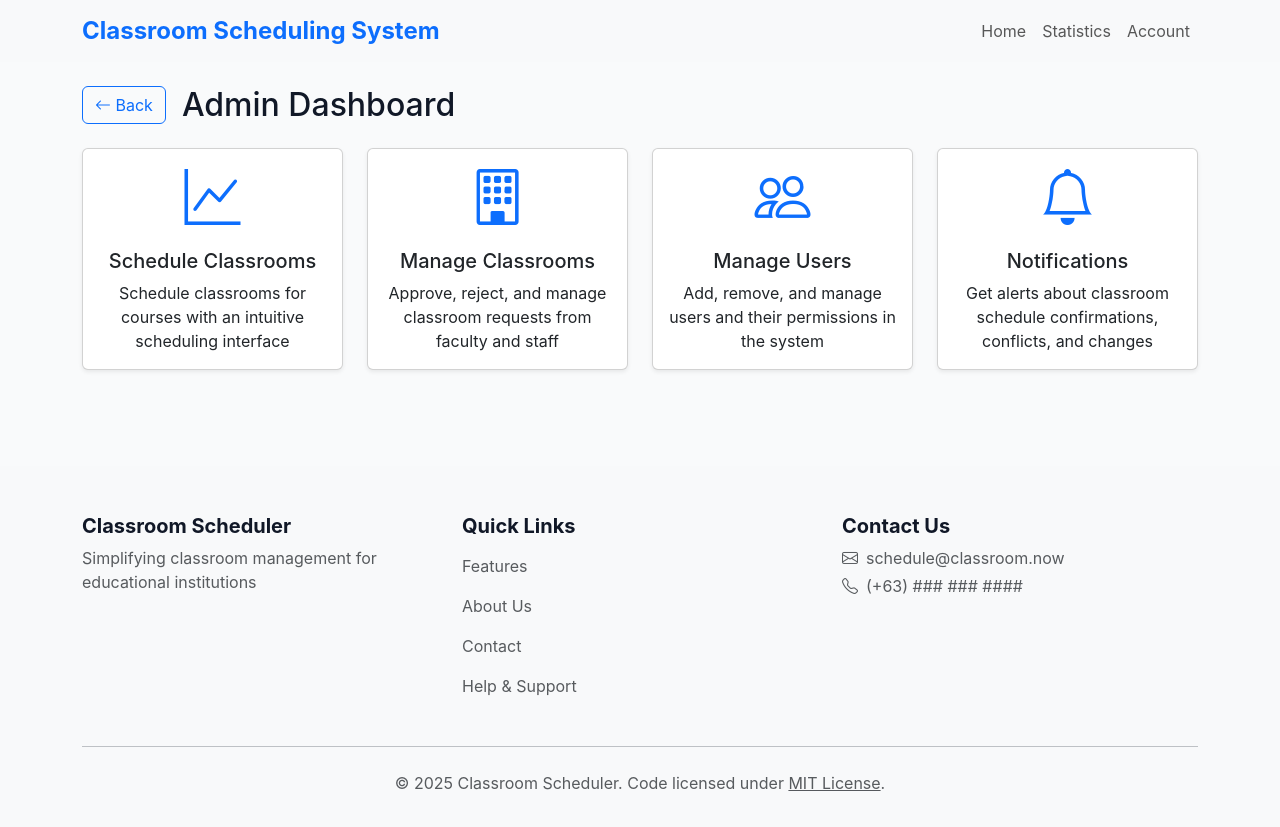
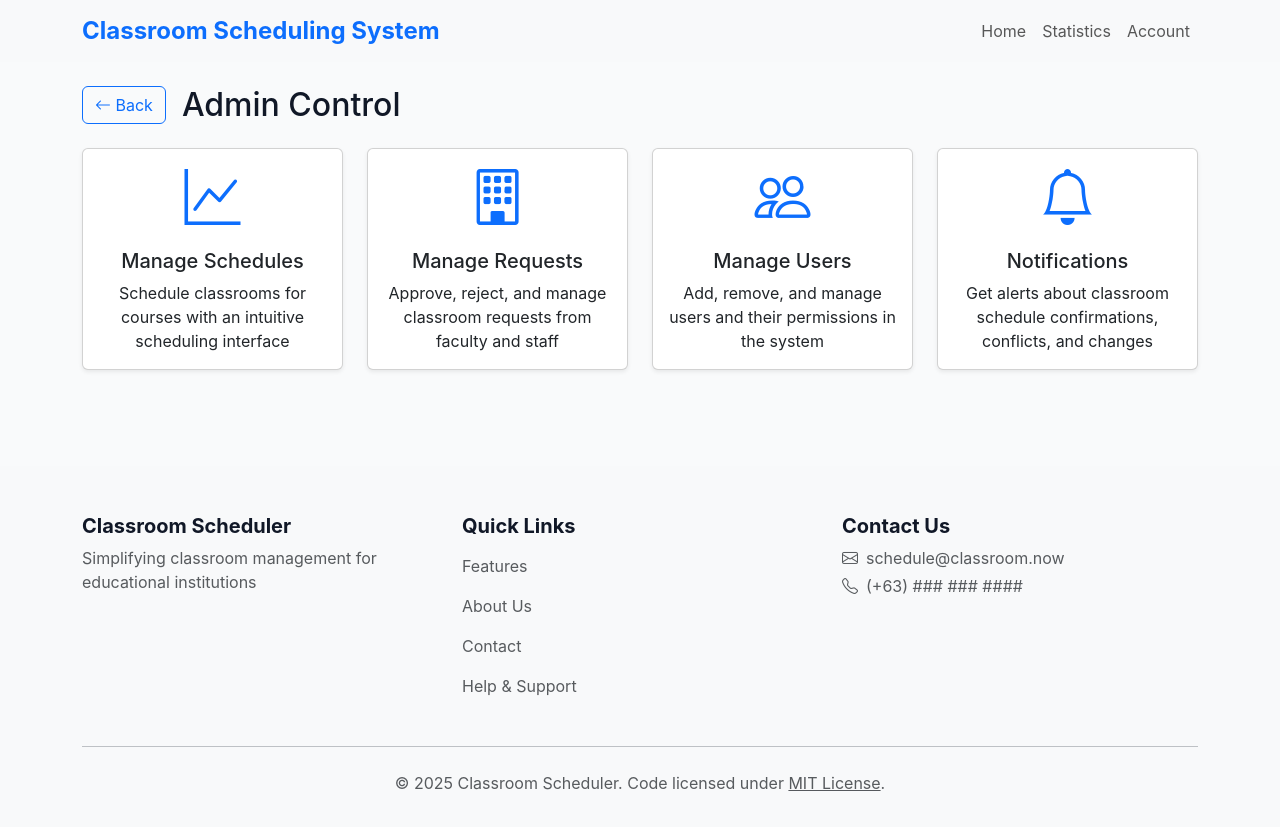
Before and after one commit to ne0zepG/classroom-scheduler-ui, an Angular app: page /admin in a window 1280 px wide. Built offline with nearby package versions, Linux system fonts and the light colour scheme.

Commit message:
Refactor code in schedule, statistics and admin-control components

```diff
--- a/src/app/components/admin-control/admin-control.component.html
+++ b/src/app/components/admin-control/admin-control.component.html
@@ -4,7 +4,7 @@
       <button class="btn btn-outline-primary me-3" (click)="goBack()">
         <i class="bi bi-arrow-left"></i> Back
       </button>
-      <h2 class="mb-0">Admin Dashboard</h2>
+      <h2 class="mb-0">Admin Control</h2>
     </div>
   </div>
 
@@ -20,7 +20,7 @@
           <div class="display-4 mb-3 text-primary">
             <i class="bi bi-graph-up"></i>
           </div>
-          <h3 class="h5 card-title">Schedule Classrooms</h3>
+          <h3 class="h5 card-title">Manage Schedules</h3>
           <p class="card-text">
             Schedule classrooms for courses with an intuitive scheduling
             interface
@@ -29,12 +29,16 @@
       </div>
     </div>
     <div class="col-md-6 col-lg-3">
-      <div class="card h-100 shadow-sm" style="cursor: pointer">
+      <div
+        class="card h-100 shadow-sm"
+        style="cursor: pointer"
+        routerLink="/requests"
+      >
         <div class="card-body text-center">
           <div class="display-4 mb-3 text-primary">
             <i class="bi bi-building"></i>
           </div>
-          <h3 class="h5 card-title">Manage Classrooms</h3>
+          <h3 class="h5 card-title">Manage Requests</h3>
           <p class="card-text">
             Approve, reject, and manage classroom requests from faculty and
             staff
--- a/src/app/components/schedule/schedule.component.html
+++ b/src/app/components/schedule/schedule.component.html
@@ -4,7 +4,7 @@
       <button class="btn btn-outline-primary me-3" (click)="goBack()">
         <i class="bi bi-arrow-left"></i> Back
       </button>
-      <h2 class="mb-0">Manage Classrooms Schedules</h2>
+      <h2 class="mb-0">Manage Schedules</h2>
     </div>
     <button class="btn btn-primary" (click)="openAddScheduleModal()">
       <i class="bi bi-plus-circle me-2"></i>Add New Schedule
@@ -53,13 +53,11 @@
     </div>
   </div>
 
-  <!-- Schedules table -->
+  <!-- Items per page selector -->
   <div
     *ngIf="!isLoading && filteredSchedules.length > 0"
-    class="table-responsive"
+    class="d-flex justify-content-end mb-2 align-items-center"
   >
-    <!-- Page size dropdown -->
-    <div class="d-flex justify-content-end mb-2 align-items-center">
     <span class="me-2">Items per page:</span>
     <select
       class="form-select form-select-sm w-auto"
@@ -75,6 +73,8 @@
     </select>
   </div>
 
+  <!-- Schedules table -->
+  <div *ngIf="!isLoading" class="table-responsive">
     <table class="table table-striped table-hover">
       <thead>
         <tr>
@@ -144,8 +144,32 @@
       </tbody>
     </table>
 
-    <!-- Pagination -->
-    <div class="d-flex justify-content-between align-items-center">
+    <!-- No results from search -->
+    <div
+      *ngIf="schedules.length > 0 && filteredSchedules.length === 0"
+      class="text-center my-5"
+    >
+      <i class="bi bi-search display-1 text-muted"></i>
+      <p class="lead mt-3">No results found</p>
+      <p class="text-muted">Try adjusting your search terms</p>
+      <button class="btn btn-outline-primary mt-2" (click)="clearSearch()">
+        Clear Search
+      </button>
+    </div>
+
+    <!-- No requests message -->
+    <div *ngIf="schedules.length === 0" class="text-center my-5">
+      <i class="bi bi-calendar-x display-1 text-muted"></i>
+      <p class="lead mt-3">No schedules found</p>
+      <p class="text-muted">Create a new schedule to get started</p>
+    </div>
+  </div>
+
+  <!-- Pagination controls -->
+  <div
+    class="d-flex justify-content-between align-items-center"
+    *ngIf="!isLoading && filteredSchedules.length > 0"
+  >
     <div>
       <span class="text-muted">
         Showing {{ (currentPage - 1) * itemsPerPage + 1 }} to
@@ -207,24 +231,3 @@
     </nav>
   </div>
 </div>
-
-  <!-- No results from search -->
-  <div
-    *ngIf="!isLoading && schedules.length > 0 && filteredSchedules.length === 0"
-    class="text-center my-5"
-  >
-    <i class="bi bi-search display-1 text-muted"></i>
-    <p class="lead mt-3">No results found</p>
-    <p class="text-muted">Try adjusting your search terms</p>
-    <button class="btn btn-outline-primary mt-2" (click)="clearSearch()">
-      Clear Search
-    </button>
-  </div>
-
-  <!-- Empty state -->
-  <div *ngIf="!isLoading && schedules.length === 0" class="text-center my-5">
-    <i class="bi bi-calendar-x display-1 text-muted"></i>
-    <p class="lead mt-3">No schedules found</p>
-    <p class="text-muted">Create a new schedule to get started</p>
-  </div>
-</div>
--- a/src/app/components/schedule/schedule.component.scss
+++ b/src/app/components/schedule/schedule.component.scss
@@ -11,7 +11,7 @@
   padding: 0.25rem 0.5rem;
 }
 
-// Add styles for sortable columns
+// Styles for sortable columns
 th {
   user-select: none;
   position: relative;
--- a/src/app/components/statistics/statistics.component.html
+++ b/src/app/components/statistics/statistics.component.html
@@ -4,7 +4,7 @@
       <button class="btn btn-outline-primary me-3" (click)="goBack()">
         <i class="bi bi-arrow-left"></i> Back
       </button>
-      <h2 class="mb-0">Classroom Occupancy Statistics</h2>
+      <h2 class="mb-0">View Statistics</h2>
     </div>
   </div>
 
--- a/src/app/components/statistics/statistics.component.scss
+++ b/src/app/components/statistics/statistics.component.scss
@@ -16,3 +16,10 @@
   max-height: 600px;
   overflow-y: auto;
 }
+
+.pagination .page-link {
+  cursor: pointer;
+}
+.pagination .page-item.disabled .page-link {
+  cursor: not-allowed;
+}
```
Lines whose indentation alone changed are shown as unchanged.
